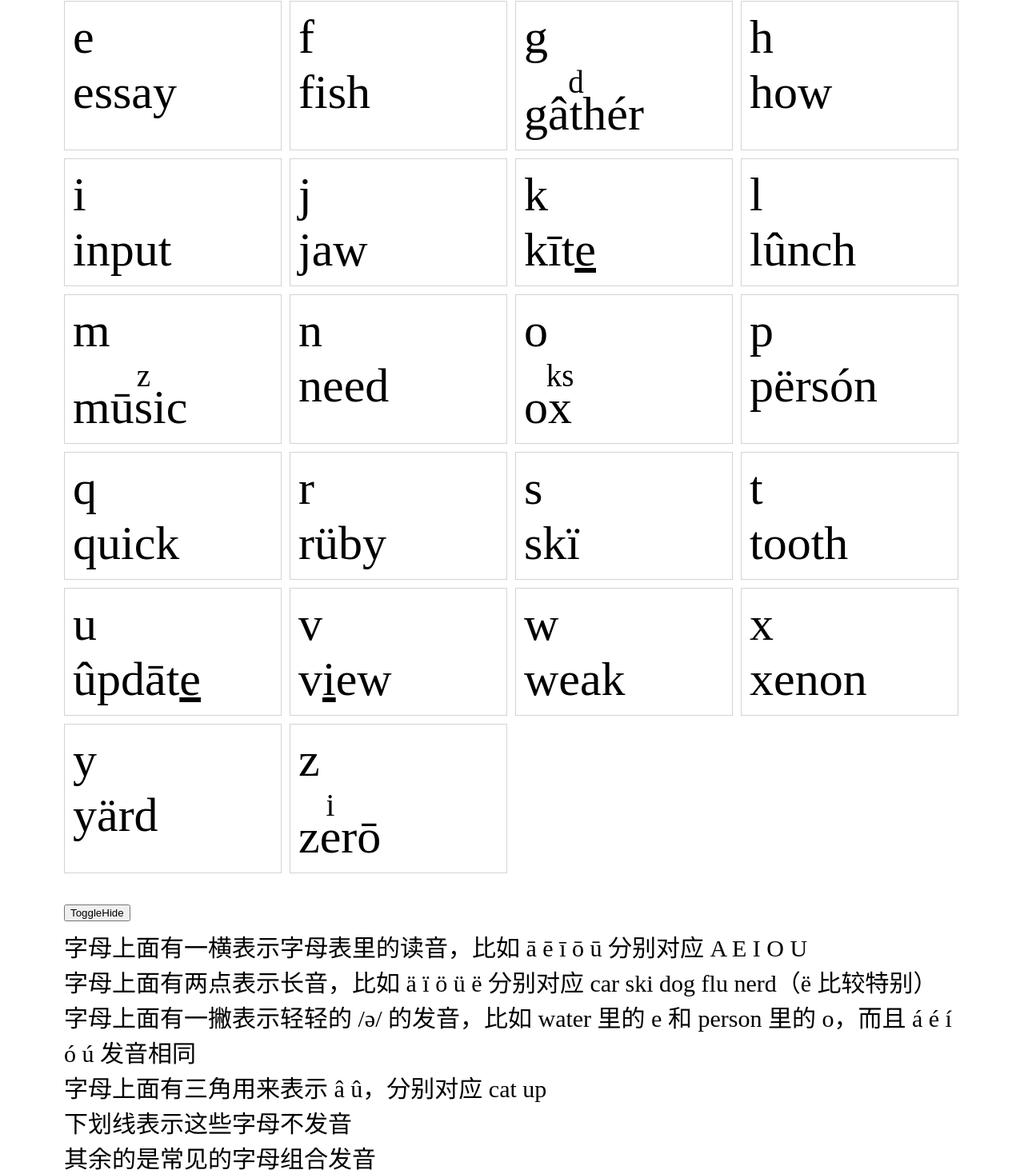
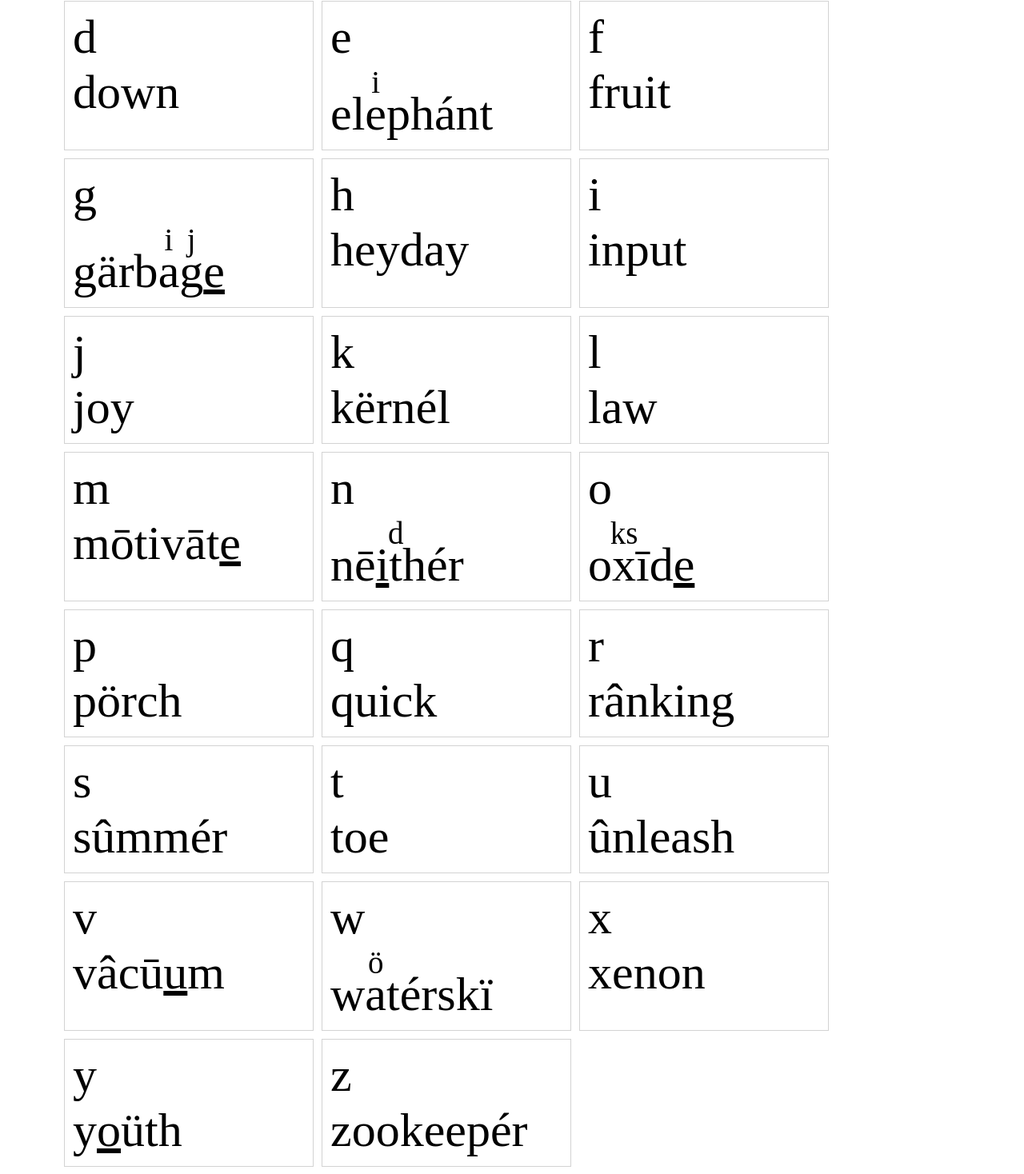
Before and after one commit to donaldnevermore/english-gana-demo, a React (Create React App) app: page / in a window 1280 px wide. Shown: the part 416-1884 px from the top of the page at 80% size. Built offline with nearby package versions, Linux system fonts and the light colour scheme; a web font is replaced by a local one.

Commit message:
Update the alphabet

```diff
--- a/src/App.css
+++ b/src/App.css
@@ -29,7 +29,7 @@
 }
 
 .alphabet > article {
-    width: 250px;
+    width: 290px;
     padding: 10px;
     border: 1px solid lightgray;
 }
--- a/src/Ruby.tsx
+++ b/src/Ruby.tsx
@@ -9,7 +9,7 @@ drawing.`;
 
     const b = `In [t|d]h[e|é] b[o|u][o]k it s[a|e][i]d: "B[o|ō][a|á] c[o|ó]nstrict[o|ó]r[s|z] sw[a|ä]ll[o|ō][w] [t|d]he[i]r prey
 [w]h[o|ō]l[e], wi[t|d]hout ch[e|ü][w]ing it. [A|â]ft[e|é]r [t|d]h[a|â]t [t|d]hey [a|á]r[e] not [a|ā]bl[e] t[o|ó]
-m[o|ü]v[e], [a|á]nd [t|d]hey sleep thr[o][u|ü][gh] [t|d]h[e|é] si[x|ks] m[o|û]ths [t|d]h[a|á]t [t|d]hey need
+m[o|ü]v[e], [a|á]nd [t|d]hey sleep thr[o][u|ü][gh] [t|d]h[e|é] si[x|ks] m[o|û]nths [t|d]h[a|á]t [t|d]hey need
 f[o|ó]r d[i|ī][g|j]es[ti|ch][o|ó]n."`;
 
     const c = `I pond[e|é]r[e]d deeply, [t|d]hen, [o|ō]v[e|é]r [t|d]h[e|é] [a|á]dven[t|ch][u|ú]r[e][s|z] [o|ó][f|v] [t|d]h[e|é]
@@ -43,11 +43,10 @@ things [e|i][x|ks]pl[a|ā][i]n[e]d. M[y|ī] Drawing N[u|û]mb[e|é]r T[w][o|u
                 <div>字母上面有一横表示字母表里的读音，比如 ā ē ī ō ū 分别对应 A E I O U</div>
                 <div>字母上面有两点表示长音，比如 ä ï ö ü ë 分别对应 car ski dog flu nerd（ë 比较特别）</div>
                 <div>
-                    字母上面有一撇表示轻轻的 /ə/ 的发音，比如 water 里的 e 和 person 里的 o，而且 á é í ó ú 发音相同
+                    字母上面有一撇表示轻轻的 /ə/ 的发音，比如 water 里的 e 和 person 里的 o，而且 á é í ó ú 发音完全相同
                 </div>
                 <div>字母上面有三角用来表示 â û，分别对应 cat up</div>
-                <div>下划线表示这些字母不发音</div>
-                <div>其余的是常见的字母组合发音</div>
+                <div>下划线表示这些字母不发音，其余的是常见的字母组合发音</div>
             </summary>
             <Ipa />
             <EnglishGana s={a} hide={hide} />
@@ -65,32 +64,32 @@ things [e|i][x|ks]pl[a|ā][i]n[e]d. M[y|ī] Drawing N[u|û]mb[e|é]r T[w][o|u
 
 export function Alphabet() {
     const list = [
-        ["a", "[a|â]ppl[e]"],
-        ["b", "boy"],
+        ["a", "[a|â]ppl[e]"], // o
+        ["b", "blue"],
         ["c", "coat"],
-        ["d", "d[o|ö]g"],
-        ["e", "essay"],
-        ["f", "fish"],
-        ["g", "g[a|â][t|d]h[e|é]r"],
-        ["h", "how"],
-        ["i", "input"],
-        ["j", "jaw"],
-        ["k", "k[i|ī]t[e]"],
-        ["l", "l[u|û]nch"],
-        ["m", "m[u|ū][s|z]ic"],
-        ["n", "need"],
-        ["o", "o[x|ks]"],
-        ["p", "p[e|ë]rs[o|ó]n"],
+        ["d", "down"],
+        ["e", "el[e|i]ph[a|á]nt"],
+        ["f", "fruit"],
+        ["g", "g[a|ä]rb[a|i][g|j][e]"],
+        ["h", "heyday"], // o
+        ["i", "input"], // o
+        ["j", "joy"],
+        ["k", "k[e|ë]rn[e|é]l"],
+        ["l", "law"],
+        ["m", "m[o|ō]tiv[a|ā]t[e]"], // o
+        ["n", "n[e|ē][i][t|d]h[e|é]r"], // o
+        ["o", "o[x|ks][i|ī]d[e]"],
+        ["p", "p[o|ö]rch"],
         ["q", "quick"],
-        ["r", "r[u|ü]by"],
-        ["s", "sk[i|ï]"],
-        ["t", "tooth"],
-        ["u", "[u|û]pd[a|ā]t[e]"],
-        ["v", "v[i]ew"],
-        ["w", "weak"],
+        ["r", "r[a|â]nking"],
+        ["s", "s[u|û]mm[e|é]r"],
+        ["t", "toe"], // o
+        ["u", "[u|û]nleash"], // o
+        ["v", "v[a|â]c[u|ū][u]m"],
+        ["w", "w[a|ö]t[e|é]rsk[i|ï]"],
         ["x", "xenon"],
-        ["y", "y[a|ä]rd"],
-        ["z", "z[e|i]r[o|ō]"],
+        ["y", "y[o][u|ü]th"],
+        ["z", "zookeep[e|é]r"], // o
     ];
 
     return (
@@ -136,12 +135,12 @@ export function Ipa() {
 
         ["tʃ", "ch", "l[u|û]nch", "check", "chip"],
         ["dʒ", "j", "jet", "jog", "j[o|ō]ke"],
-        ["θ", "th", "tooth", "th[e|ï]m[e]", "w[a|ö]rmth"],
+        ["θ", "th", "tooth", "th[e|ē]m[e]", "w[a|ö]rmth"],
         ["ð", "dh", "[t|d]hey", "[t|d]his", "we[a][t|d]h[e|é]r"],
         ["ʃ", "sh", "fish", "ship", "wish"],
         ["ʒ", "zh", "vi[si|zh][o|ó]n", "me[a][s|zh][u|ú]r[e]", "ple[a][s|zh][u|ú]r[e]"],
         ["j", "y", "yes", "yell", "y[a|ä]rd"],
-        ["ŋ", "ng", "thing", "think", "fi[n|ng]ger"],
+        ["ŋ", "ng", "think", "sing[e|é]r", "fi[n|ng]g[e|é]r"],
     ];
 
     return (
```
